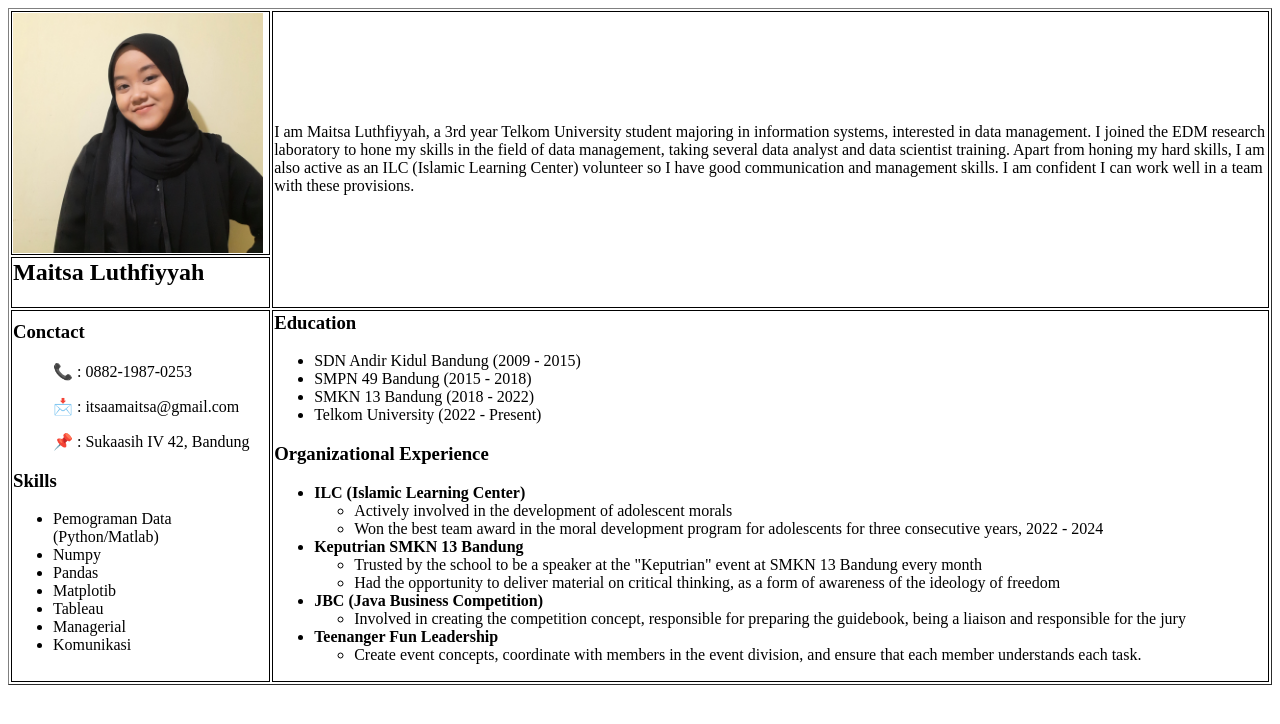
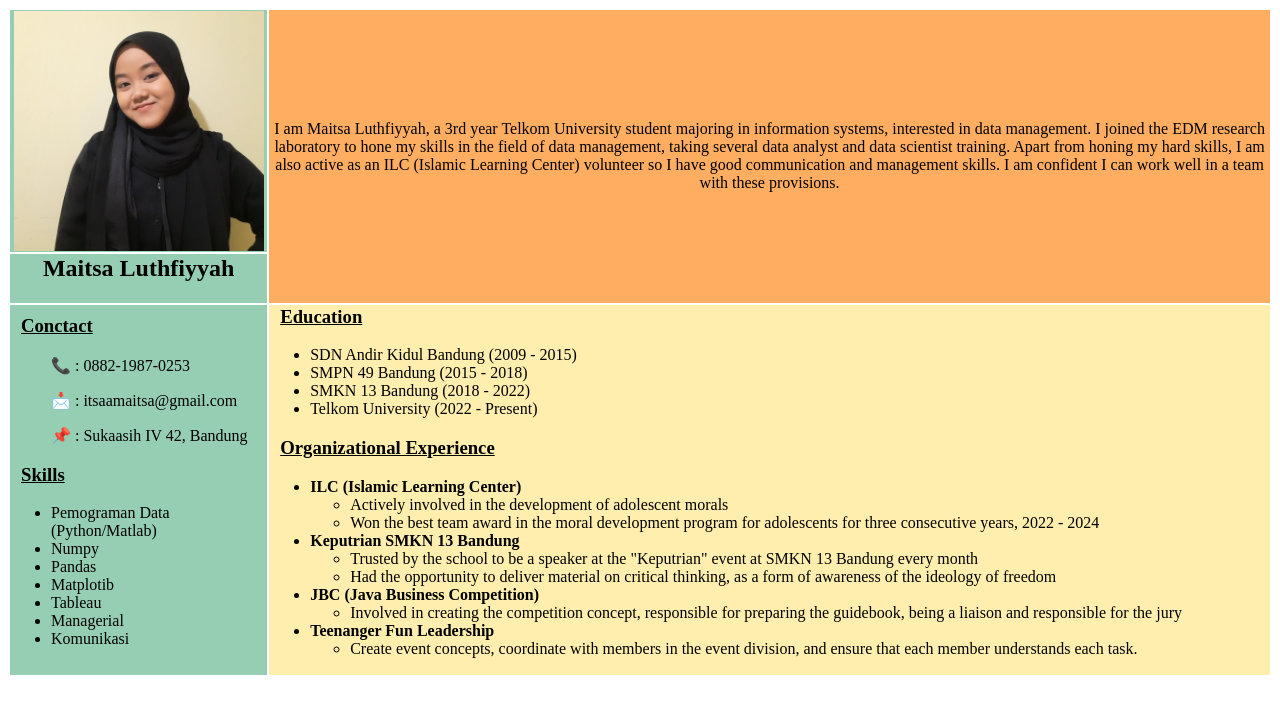
Before and after one commit to tsaacod/Website-Personal_Profile, a plain HTML site: page index.html in a window 1280 px wide. Drawn offline with Linux system fonts and the light colour scheme.

Commit message:
index.html

```diff
--- a/index.html
+++ b/index.html
@@ -1,24 +1,25 @@
 <html>
     <head>
-        <title>Personal Profil</title>
+        <title>Profil</title>
+        <link rel="stylesheet" href="style.css">
     </head>
     <body>
-        <TABLE border="1">
-            <TR>
-                <TD style="border: solid 1px black" >
+        <TABLE>
+            <TR class="image">
+                <TD class="profil">
                     <img src="profil.jpg" width="250">
                 </TD>
-                <TD style="border: solid 1px black" rowspan="2">
+                <TD class="decs" rowspan="2">
                     <p>
                         I am Maitsa Luthfiyyah, a 3rd year Telkom University student majoring in information systems, interested in data management. I joined the EDM research laboratory to hone my skills in the field of data management, taking several data analyst and data scientist training. Apart from honing my hard skills, I am also active as an ILC (Islamic Learning Center) volunteer so I have good communication and management skills. I am confident I can work well in a team with these provisions.
                     </p>
                 </TD>
             </TR>
             <TR>
-                <TD style="border: solid 1px black"><h2>Maitsa Luthfiyyah</h2></TD>
+                <TD class="profil"><h2>Maitsa Luthfiyyah</h2></TD>
             </TR>
             <TR>
-                <TD style="border: solid 1px black">
+                <TD class="profil">
                     <h3>Conctact</h3>
                     <ul>
                         <p>
@@ -43,7 +44,7 @@
                         <li>Komunikasi</li>
                     </ul>
                 </TD>
-                <TD style="border: solid 1px black">
+                <TD class="spesifikasi">
                     <h3>Education</h3>
                     <ul>
                         <li>SDN Andir Kidul Bandung (2009 - 2015)</li>
```
